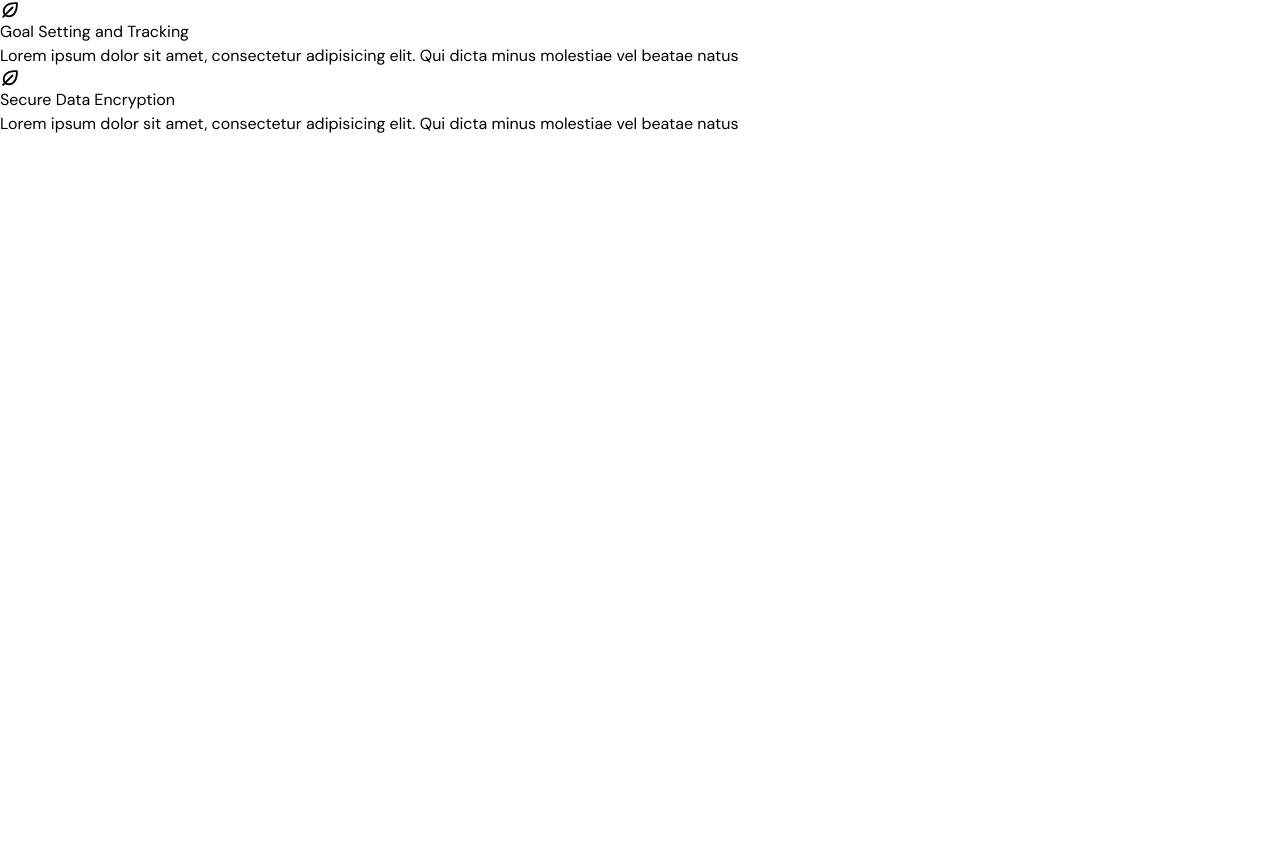
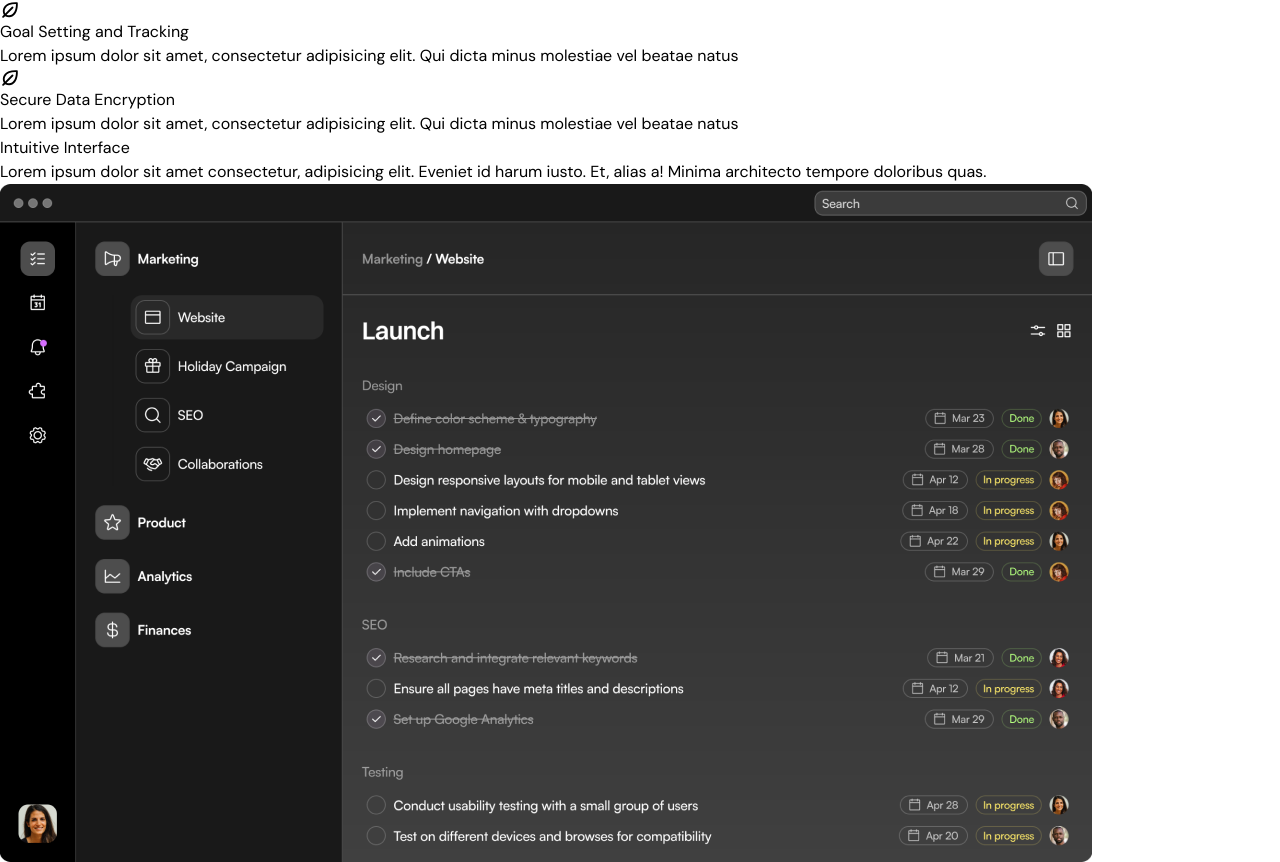
Before and after one commit to div40/dark_theme_landing_page, a Next.js app: page / in a window 1280 px wide. Shown: the part 1150-2012 px from the top of the page. Before the commit the page ends 1286 px from the top, so only its background shows below. Built offline with nearby package versions, Linux system fonts and the light colour scheme.

Commit message:
showcase

```diff
--- a/src/app/page.tsx
+++ b/src/app/page.tsx
@@ -3,6 +3,7 @@
 import { Hero } from "@/components/Hero";
 import { LogoTicker } from "@/components/LogoTicker";
 import { Navbar } from "@/components/Navbar";
+import { ProductShowcase } from "@/components/ProductShowcase";
 
 export default function Home() {
   return (
@@ -12,6 +13,7 @@
       <Hero />
       <LogoTicker />
       <Features />
+      <ProductShowcase />
     </div>
   );
 }
--- /dev/null
+++ b/src/components/ProductShowcase.tsx
@@ -0,0 +1,25 @@
+import Image from "next/image";
+import productScreenshot from "../assets/images/app-screen.png";
+
+export const ProductShowcase = () => {
+  return (
+    <div className="bg-black text-white bg-gradient-to-b from-black to-[#5D2CA8] py-[72px] sm:py-24">
+      <div className="container">
+        <h2 className="text-center text-5xl sm:text-6xl font-bold tracking-tighter">
+          Intuitive Interface
+        </h2>
+        <div className="max-w-xl mx-auto">
+          <p className="text-xl text-center text-white/70 mt-5">
+            Lorem ipsum dolor sit amet consectetur, adipisicing elit. Eveniet id
+            harum iusto. Et, alias a! Minima architecto tempore doloribus quas.
+          </p>
+        </div>
+        <Image
+          src={productScreenshot}
+          alt="product screenshot"
+          className="mt-14 mx-auto"
+        />
+      </div>
+    </div>
+  );
+};
```
